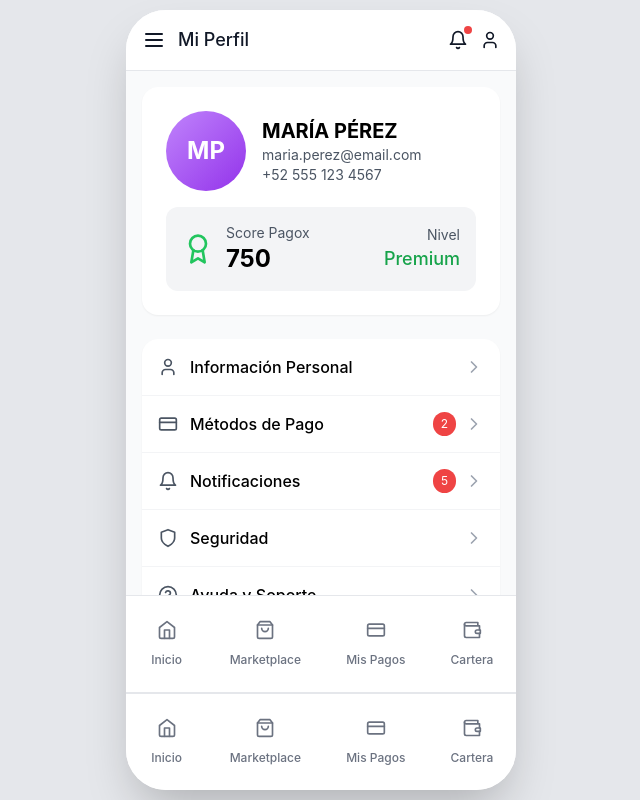
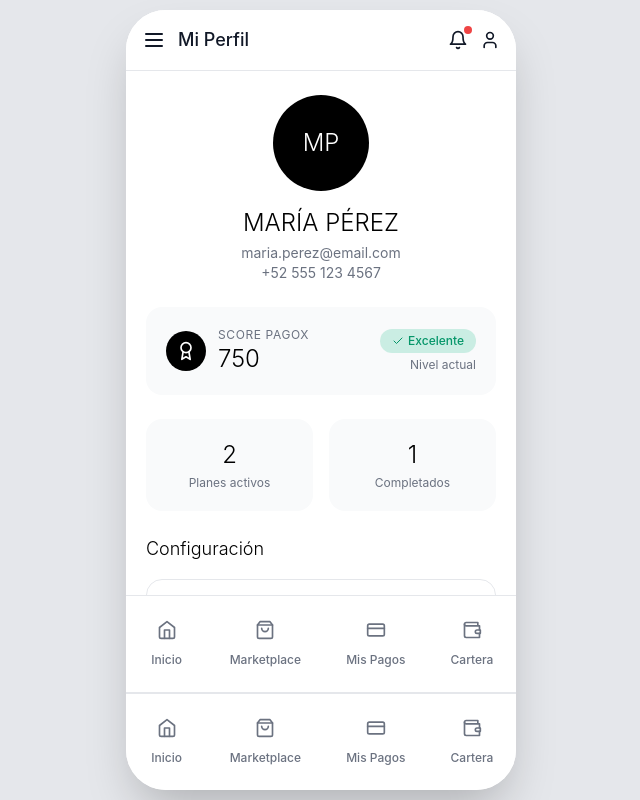
Before and after one commit to Rene-Nun/Pagox_proto_ux, a Next.js app: page / in a window 1280 px wide. Both pictures are taken after a click on the icon 809 px from the left and 38 px from the top of the page. Shown: the whole page, without its empty margins (319-959 px from the left). Built offline with nearby package versions, Linux system fonts and the light colour scheme.

Commit message:
Actualizar ProfileScreen.tsx

```diff
--- a/app/components/screens/ProfileScreen.tsx
+++ b/app/components/screens/ProfileScreen.tsx
@@ -1,7 +1,6 @@
-import MobileContainer from '../MobileContainer'
 import Header from '../Header'
 import BottomNav from '../BottomNav'
-import { User, CreditCard, Bell, Shield, HelpCircle, LogOut, ChevronRight, Award } from 'lucide-react'
+import { User, CreditCard, Bell, Shield, HelpCircle, LogOut, ChevronRight, Award, Check } from 'lucide-react'
 
 interface ProfileScreenProps {
   onNavigate: (screen: string, tab?: string) => void
@@ -18,81 +17,111 @@ export default function ProfileScreen({ onNavigate, activeTab }: ProfileScreenPr
   ]
 
   return (
-    <MobileContainer>
+    <div className="h-full flex flex-col bg-white">
       <Header title="Mi Perfil" onNavigate={onNavigate} />
 
-      {/* Scrollable Content */}
-      <div className="flex-1 overflow-y-auto bg-gray-50">
-        <div className="p-4">
-          {/* Profile Card */}
-          <div className="bg-white rounded-2xl p-6 shadow-sm mb-6">
-            <div className="flex items-center gap-4 mb-4">
-              <div className="w-20 h-20 bg-gradient-to-br from-purple-400 to-purple-600 rounded-full flex items-center justify-center text-white text-2xl font-bold">
+      <div className="flex-1 overflow-y-auto">
+        <div className="px-5 py-6 space-y-6">
+
+          {/* Profile Header */}
+          <div className="text-center mb-6">
+            <div className="w-24 h-24 bg-black rounded-full flex items-center justify-center text-white text-2xl font-light mx-auto mb-4">
               MP
             </div>
-              <div className="flex-1">
-                <h2 className="text-xl font-bold">MARÍA PÉREZ</h2>
-                <p className="text-gray-600 text-sm">maria.perez@email.com</p>
-                <p className="text-gray-600 text-sm">+52 555 123 4567</p>
+            <h1 className="text-2xl font-light text-black mb-1">MARÍA PÉREZ</h1>
+            <p className="text-gray-500 text-sm">maria.perez@email.com</p>
+            <p className="text-gray-500 text-sm">+52 555 123 4567</p>
+          </div>
+
+          {/* Score Section */}
+          <div className="bg-gray-50 rounded-2xl p-5">
+            <div className="flex items-center justify-between">
+              <div className="flex items-center gap-3">
+                <div className="w-10 h-10 bg-black rounded-full flex items-center justify-center">
+                  <Award className="w-5 h-5 text-white" />
+                </div>
+                <div>
+                  <p className="text-xs text-gray-500 uppercase tracking-wider">Score Pagox</p>
+                  <p className="text-2xl font-light text-black">750</p>
+                </div>
+              </div>
+              <div className="text-right">
+                <div className="bg-emerald-500/20 px-3 py-1 rounded-full mb-1">
+                  <span className="text-emerald-600 text-xs font-medium flex items-center gap-1">
+                    <Check className="w-3 h-3" />
+                    Excelente
+                  </span>
+                </div>
+                <p className="text-xs text-gray-500">Nivel actual</p>
+              </div>
             </div>
           </div>
 
-            {/* Score Badge */}
-            <div className="bg-gray-100 rounded-xl p-4">
-              <div className="flex items-center justify-between">
-                <div className="flex items-center gap-3">
-                  <Award className="w-8 h-8 text-green-500" />
-                  <div>
-                    <p className="text-sm text-gray-600">Score Pagox</p>
-                    <p className="text-2xl font-bold">750</p>
+          {/* Quick Stats */}
+          <div className="grid grid-cols-2 gap-4">
+            <div className="bg-gray-50 rounded-2xl p-5">
+              <div className="text-center">
+                <p className="text-2xl font-light text-black mb-1">2</p>
+                <p className="text-xs text-gray-500">Planes activos</p>
               </div>
             </div>
-                <div className="text-right">
-                  <p className="text-sm text-gray-600">Nivel</p>
-                  <p className="text-lg font-medium text-green-600">Premium</p>
-                </div>
+            <div className="bg-gray-50 rounded-2xl p-5">
+              <div className="text-center">
+                <p className="text-2xl font-light text-black mb-1">1</p>
+                <p className="text-xs text-gray-500">Completados</p>
               </div>
             </div>
           </div>
 
           {/* Menu Items */}
-          <div className="bg-white rounded-2xl shadow-sm overflow-hidden mb-6">
+          <div className="space-y-2">
+            <h3 className="text-lg font-light text-black mb-4">Configuración</h3>
+
+            <div className="border border-gray-200 rounded-2xl overflow-hidden">
               {menuItems.map((item, index) => (
                 <button
                   key={index}
-                className="w-full p-4 flex items-center justify-between hover:bg-gray-50 transition-colors"
-                style={{ borderBottom: index < menuItems.length - 1 ? '1px solid #f3f4f6' : 'none' }}
+                  className="w-full p-5 flex items-center justify-between hover:bg-gray-50 transition-colors border-b border-gray-100 last:border-b-0"
                 >
+                  <div className="flex items-center gap-4">
+                    <div className="w-10 h-10 bg-gray-100 rounded-full flex items-center justify-center">
+                      <item.icon className="w-5 h-5 text-gray-600" />
+                    </div>
+                    <span className="font-medium text-black">{item.label}</span>
+                  </div>
                   <div className="flex items-center gap-3">
-                  <item.icon className="w-5 h-5 text-gray-600" />
-                  <span className="font-medium">{item.label}</span>
-                </div>
-                <div className="flex items-center gap-2">
                     {item.badge && (
-                    <span className="bg-red-500 text-white text-xs px-2 py-1 rounded-full">
+                      <span className="bg-black text-white text-xs px-2 py-1 rounded-full min-w-[20px] text-center">
                         {item.badge}
                       </span>
                     )}
-                  <ChevronRight className="w-5 h-5 text-gray-400" />
+                    <ChevronRight className="w-4 h-4 text-gray-400" />
                   </div>
                 </button>
               ))}
             </div>
+          </div>
 
-          {/* Logout Button */}
-          <button className="w-full p-4 bg-white rounded-2xl shadow-sm flex items-center justify-center gap-2 text-red-600 font-medium hover:bg-red-50 transition-colors mb-6">
+          {/* Account Actions */}
+          <div className="space-y-3">
+            <h3 className="text-lg font-light text-black mb-4">Cuenta</h3>
+
+            <button className="w-full p-4 border border-gray-200 rounded-2xl flex items-center justify-center gap-3 text-gray-700 hover:bg-gray-50 transition-colors">
               <LogOut className="w-5 h-5" />
-            Cerrar Sesión
+              <span className="font-medium">Cerrar Sesión</span>
             </button>
+          </div>
 
-          {/* Version Info */}
-          <p className="text-center text-xs text-gray-500 mb-4">
-            Versión 1.0.0
-          </p>
+          {/* App Info */}
+          <div className="text-center py-4 border-t border-gray-100">
+            <p className="text-xs text-gray-400 mb-2">Pagox v1.0.0</p>
+            <p className="text-xs text-gray-400">Tu pasaporte financiero</p>
+          </div>
+
         </div>
       </div>
 
       <BottomNav activeTab={activeTab} onNavigate={onNavigate} />
-    </MobileContainer>
+    </div>
   )
 }
```
Lines whose indentation alone changed are shown as unchanged.
